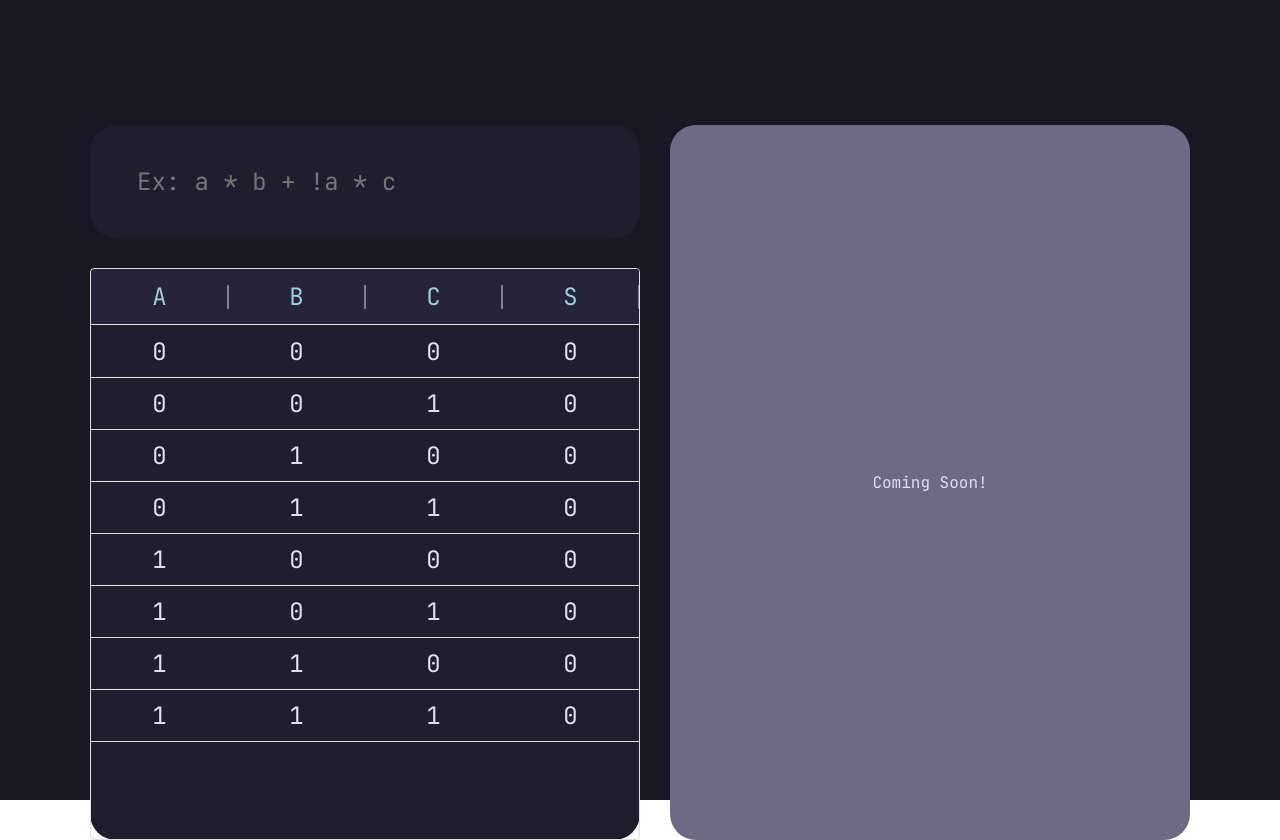
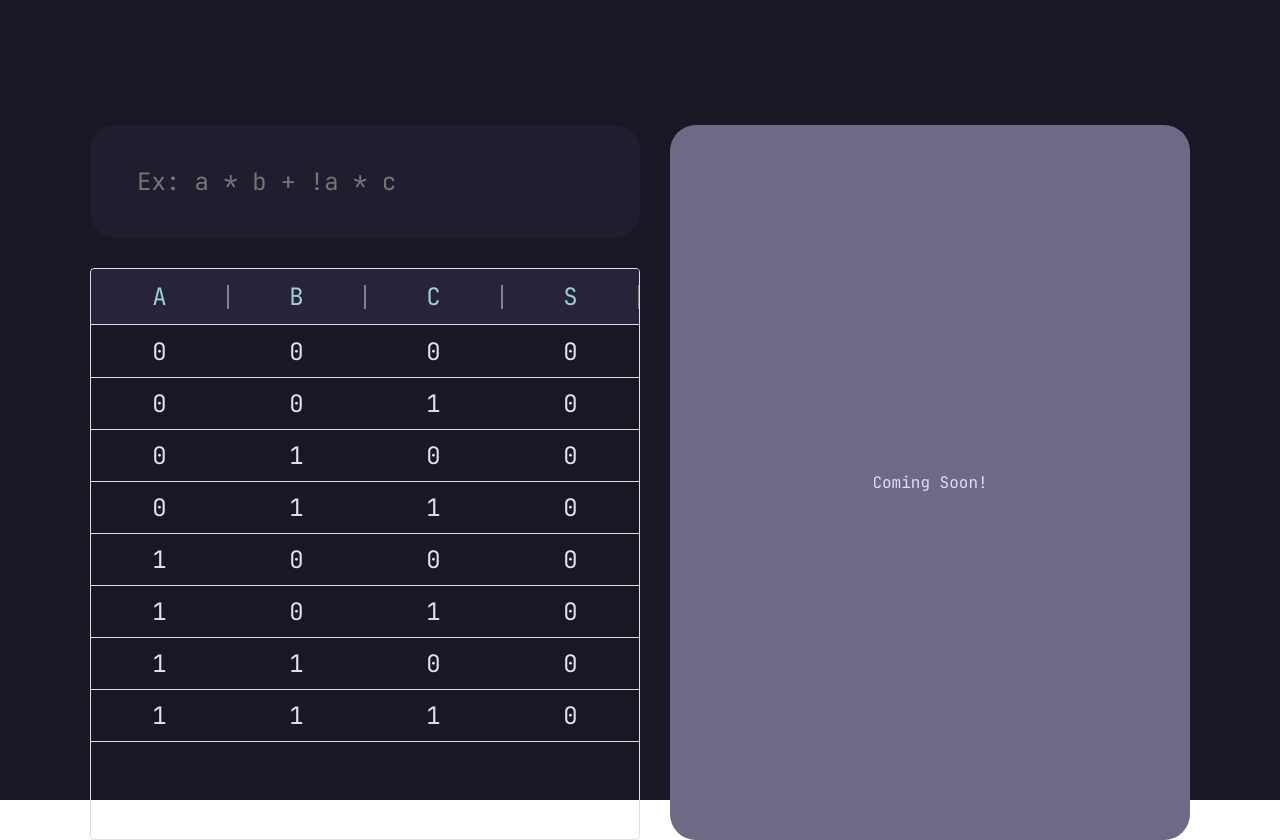
Before and after one commit to gckneip/Magi, a React (Create React App) app in the folder teste_cursorium2/: page / in a window 1280 px wide. Built offline with nearby package versions, Linux system fonts and the light colour scheme.

Commit message:
mudando um pouco o estilo da tabela

```diff
--- a/teste_cursorium2/src/board/Board.css
+++ b/teste_cursorium2/src/board/Board.css
@@ -10,13 +10,14 @@
 
 .EquationDiv, .TableDiv{
     display: grid;
-    background-color: var(--rp-surface);
     border-radius: 26px;
     justify-content: center;
     grid-template-columns: 1fr;
+    /* background-color: var(--rp-surface); */
 }
 
 .EquationDiv{
+    background-color: var(--rp-surface);
     margin-bottom: 30px;
 }
 
```
